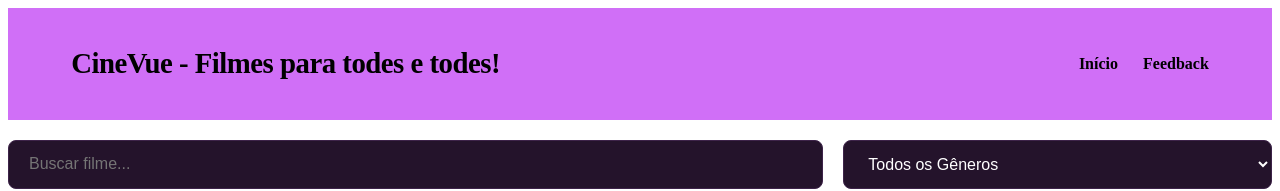
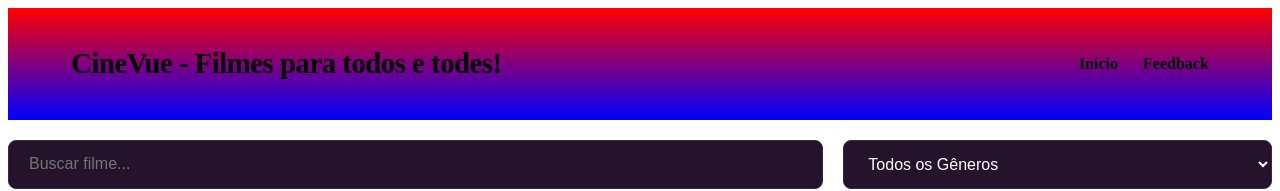
Before and after one commit to engs-ThiagoLuz/3-projeto-vue-Fend, a Vue app in the folder cinevue/: page / in a window 1280 px wide. Shown: the top 191 px of the page. Built offline with nearby package versions, Linux system fonts and the light colour scheme.

Commit message:
Jun 9, 2026, 1:19 PM

```diff
--- a/cinevue/src/App.vue
+++ b/cinevue/src/App.vue
@@ -1,7 +1,7 @@
 <template>
   <header class="navbar">
     <div class="nav-container">
-      <h1 class="logo">CineVue - Filmes para todes e todes!</h1>
+      <h1 class="logo">CineVue - Filmes para todos e todes!</h1>
       <nav>
         <router-link to="/">Início</router-link>
         <router-link to="/contato">Feedback</router-link>
@@ -16,7 +16,7 @@
 
 <style scoped>
 .navbar {
-  background-color: rgb(208, 111, 247);
+  background-image: linear-gradient(red, blue);
   backdrop-filter: blur(10px);
   position: sticky;
   top: 0;
```
